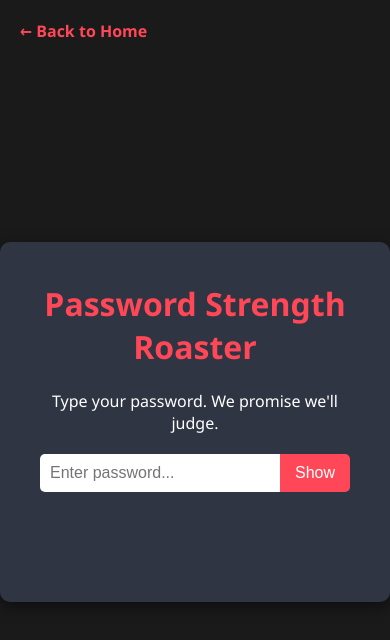
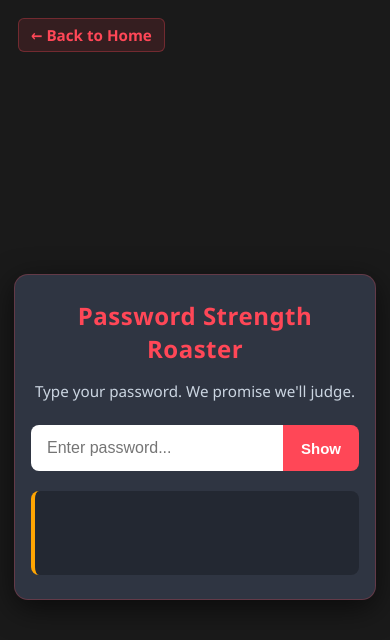
Before and after one commit to Progyan94/gyan.app, a website: page password-roaster/index.html in a window 390 px wide. Drawn offline with Linux system fonts and the light colour scheme.

Commit message:
fix: restore Password Roaster to hub grid and improve mobile responsiveness

```diff
--- a/password-roaster/styles.css
+++ b/password-roaster/styles.css
@@ -5,54 +5,113 @@ body {
     display: flex;
     justify-content: center;
     align-items: center;
-    height: 100vh;
+    min-height: 100vh;
     margin: 0;
+    padding: 20px 14px;
+    box-sizing: border-box;
 }
+
 .back-link {
     position: absolute;
-    top: 20px;
-    left: 20px;
+    top: 18px;
+    left: 18px;
     color: #ff4757;
     text-decoration: none;
     font-weight: bold;
+    font-size: 0.95rem;
+    background: rgba(255, 71, 87, 0.12);
+    padding: 6px 12px;
+    border-radius: 6px;
+    border: 1px solid rgba(255, 71, 87, 0.3);
+    transition: all 0.2s;
 }
+
+.back-link:hover {
+    background: #ff4757;
+    color: white;
+}
+
 .container {
     text-align: center;
     background-color: #2f3542;
-    padding: 40px;
-    border-radius: 10px;
-    box-shadow: 0 4px 15px rgba(0,0,0,0.5);
-    width: 350px;
+    padding: 36px 24px;
+    border-radius: 14px;
+    box-shadow: 0 8px 30px rgba(0, 0, 0, 0.6);
+    width: min(440px, 94vw);
+    box-sizing: border-box;
+    margin-top: 30px;
+    border: 1px solid rgba(255, 71, 87, 0.25);
 }
+
 h1 {
     margin-top: 0;
     color: #ff4757;
+    font-size: 1.8rem;
+    letter-spacing: 0.5px;
 }
+
+p {
+    color: #cbd5e1;
+    font-size: 0.95rem;
+}
+
 .input-group {
     display: flex;
-    margin: 20px 0;
+    margin: 24px 0 16px 0;
 }
+
 input {
     flex-grow: 1;
-    padding: 10px;
-    border: none;
-    border-radius: 5px 0 0 5px;
+    padding: 12px 14px;
+    border: 2px solid transparent;
+    border-radius: 8px 0 0 8px;
     outline: none;
     font-size: 16px;
+    background: #fff;
+    color: #111;
 }
+
+input:focus {
+    border-color: #ff4757;
+}
+
 button {
-    padding: 10px 15px;
+    padding: 12px 18px;
     border: none;
     background-color: #ff4757;
     color: white;
     cursor: pointer;
-    border-radius: 0 5px 5px 0;
-    font-size: 16px;
+    border-radius: 0 8px 8px 0;
+    font-size: 15px;
+    font-weight: bold;
+    transition: background-color 0.2s;
 }
+
+button:hover {
+    background-color: #ff6b81;
+}
+
 .roast-text {
-    min-height: 50px;
-    font-size: 18px;
+    min-height: 60px;
+    font-size: 1.15rem;
     font-weight: bold;
     color: #ffa502;
     margin-top: 20px;
+    line-height: 1.45;
+    padding: 12px;
+    background: rgba(0, 0, 0, 0.25);
+    border-radius: 8px;
+    border-left: 4px solid #ffa502;
 }
+
+@media (max-width: 600px) {
+    .container {
+        padding: 24px 16px;
+    }
+    h1 {
+        font-size: 1.5rem;
+    }
+    .roast-text {
+        font-size: 1rem;
+    }
+}
```
Also changed, not shown: index.html (+6 -0 lines).
